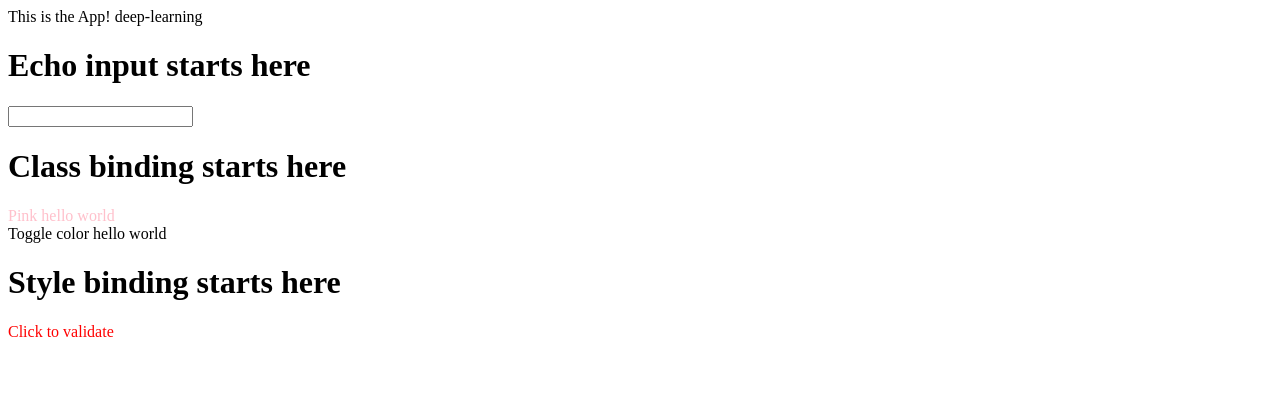
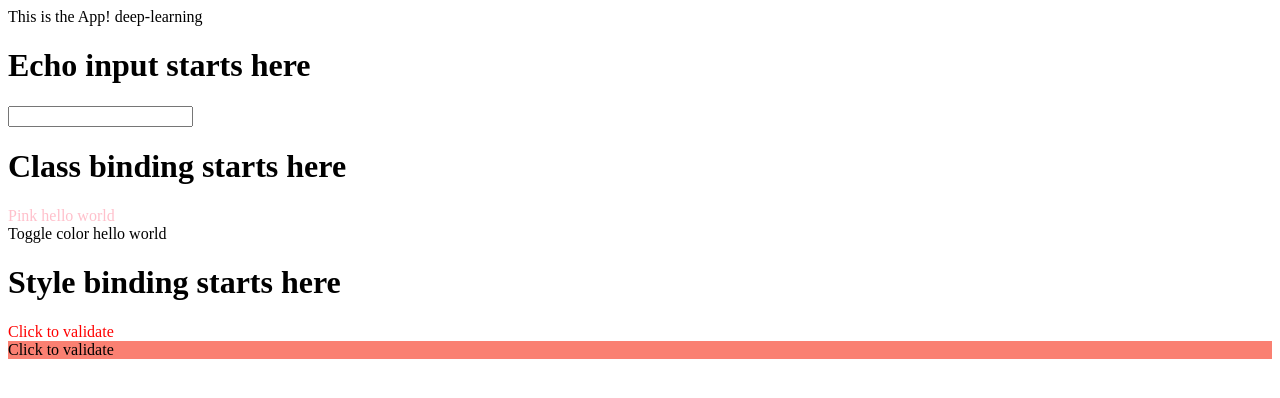
Before and after one commit to ChenRoth/angular-examples, an Angular app: page / in a window 1280 px wide. Shown: the top 398 px of the page. Built offline with nearby package versions, Linux system fonts and the light colour scheme.

Commit message:
add style binding with dynamic values example

```diff
--- a/src/app/style-binding/style-binding.component.html
+++ b/src/app/style-binding/style-binding.component.html
@@ -6,3 +6,8 @@
 <div [style.color]="isValid ? 'green' : 'red'" (click)="toggleValid()">
     Click to {{isValid ? 'invalidate' : 'validate'}}
 </div>
+
+<!-- in this example, we return variables (not hardcoded strings!) to style.backgroundColor -->
+<div [style.backgroundColor]="isValid ? validColor : invalidColor" (click)="toggleValid()">
+    Click to {{isValid ? 'invalidate' : 'validate'}}
+</div>
--- a/src/app/style-binding/style-binding.component.ts
+++ b/src/app/style-binding/style-binding.component.ts
@@ -7,6 +7,8 @@ import { Component, OnInit } from '@angular/core';
 })
 export class StyleBindingComponent implements OnInit {
     isValid: boolean = false;
+    validColor: string = 'lime';
+    invalidColor: string = 'salmon';
 
     toggleValid() {
         this.isValid = !this.isValid;
```
